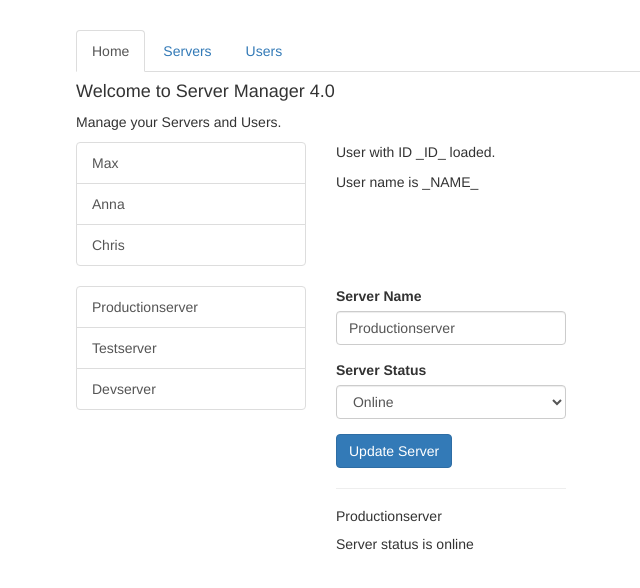
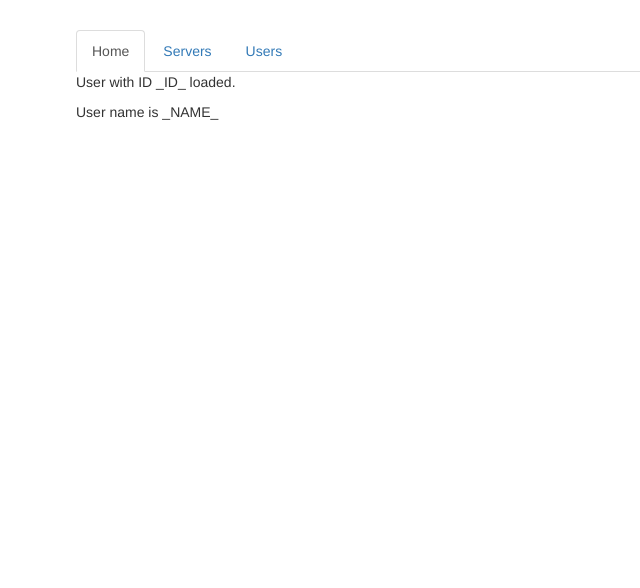
Before and after one commit to JulioRodriguezR/Angular-Rounting, an Angular app: page / in a window 1280 px wide. Shown: the top 588 px of the page, without its empty margins (189-829 px from the left). Built offline with nearby package versions, Linux system fonts and the light colour scheme.

Commit message:
Setting up & loading Routes

```diff
--- a/src/app/app.component.html
+++ b/src/app/app.component.html
@@ -10,17 +10,7 @@
   </div>
   <div class="row">
     <div class="col-xs-12 col-sm-10 col-md-8 col-sm-offset-1 col-md-offset-2">
-      <app-home></app-home>
-    </div>
-  </div>
-  <div class="row">
-    <div class="col-xs-12 col-sm-10 col-md-8 col-sm-offset-1 col-md-offset-2">
-      <app-users></app-users>
-    </div>
-  </div>
-  <div class="row">
-    <div class="col-xs-12 col-sm-10 col-md-8 col-sm-offset-1 col-md-offset-2">
-      <app-servers></app-servers>
+      <router-outlet></router-outlet>
     </div>
   </div>
 </div>
--- a/src/app/app.module.ts
+++ b/src/app/app.module.ts
@@ -1,7 +1,7 @@
 import { BrowserModule } from '@angular/platform-browser';
 import { NgModule } from '@angular/core';
 import { FormsModule } from '@angular/forms';
-
+import { Routes, RouterModule } from '@angular/router';
 
 import { AppComponent } from './app.component';
 import { HomeComponent } from './home/home.component';
@@ -12,6 +12,11 @@
 import { ServerComponent } from './servers/server/server.component';
 import { ServersService } from './servers/servers.service';
 
+const appRoutes: Routes = [
+  { path: '', component: UserComponent }, // localhost:4200
+  { path: 'users', component: UserComponent }, // localhost:4200/users
+  { path: 'servers', component: ServersComponent }
+]
 @NgModule({
   declarations: [
     AppComponent,
@@ -25,6 +30,7 @@
   imports: [
     BrowserModule,
     FormsModule,
+    RouterModule.forRoot(appRoutes)
   ],
   providers: [ServersService],
   bootstrap: [AppComponent]
```
